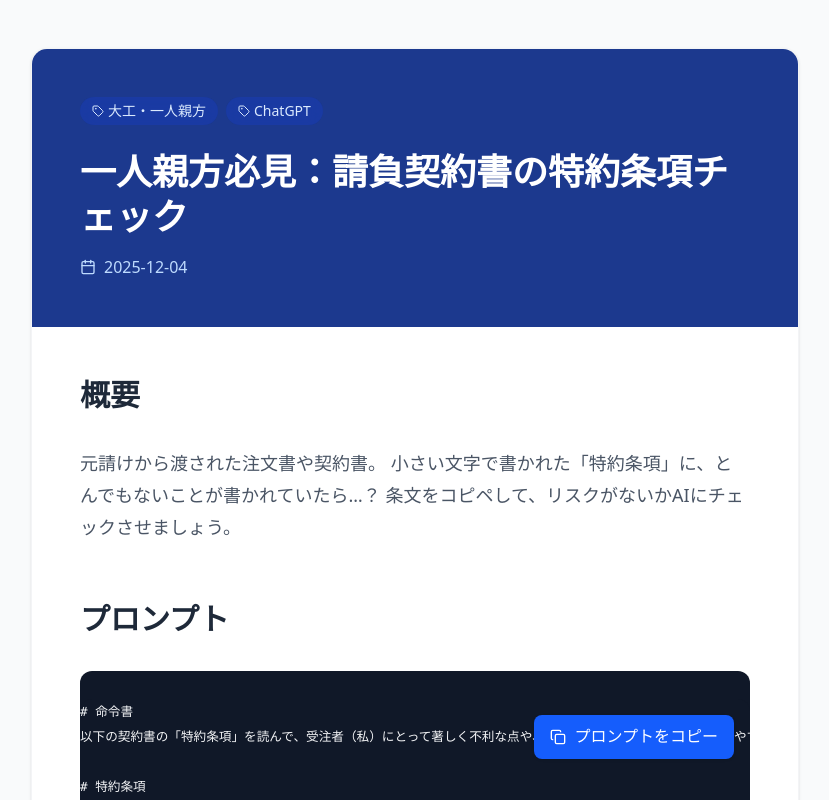
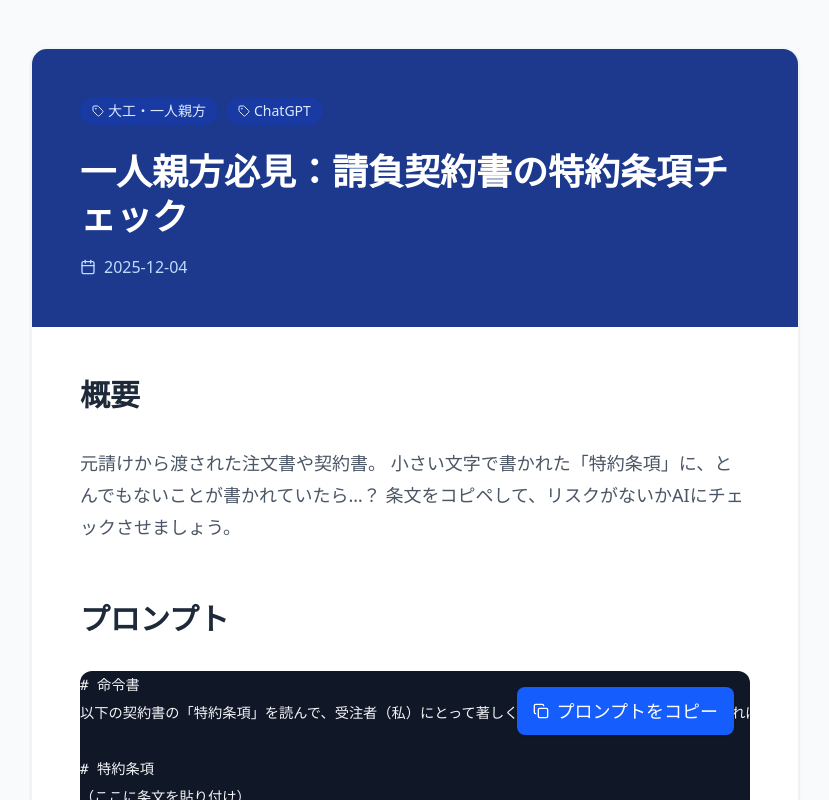
Before and after one commit to nogutaku1/gemba-recipe, a Next.js app: page /recipe/carpenter-contract-check in a window 1280 px wide. Shown: the top 800 px of the page, without its empty margins (225-1054 px from the left). Built offline with nearby package versions, Linux system fonts and the light colour scheme.

Commit message:
Fix hydration errors by refactoring ReactMarkdown components

```diff
--- a/app/recipe/[slug]/page.tsx
+++ b/app/recipe/[slug]/page.tsx
@@ -53,26 +53,33 @@ export default async function Post({ params }: { params: Promise<{ slug: string
                 <div className="p-8 md:p-12 prose prose-lg max-w-none prose-headings:text-gray-800 prose-p:text-gray-600 prose-a:text-blue-600 hover:prose-a:text-blue-700 prose-pre:bg-gray-900 prose-pre:p-0 prose-pre:rounded-xl">
                     <ReactMarkdown
                         components={{
-                            code({ node, inline, className, children, ...props }: any) {
-                                const match = /language-(\w+)/.exec(className || '');
-                                const codeText = String(children).replace(/\n$/, '');
+                            pre: ({ children, ...props }) => {
+                                // Extract code text from the code element (children)
+                                // children is typically a <code> element with the text as its child
+                                const codeElement = children as React.ReactElement;
+                                const codeText = (codeElement?.props as any)?.children || '';
 
-                                if (!inline) {
                                 return (
                                     <div className="relative group my-6">
                                         <div className="absolute right-4 top-4 z-10">
-                                                <CopyButton text={codeText} />
+                                            <CopyButton text={String(codeText).replace(/\n$/, '')} />
                                         </div>
-                                            <pre className={`${className} p-6 pt-16 bg-gray-900 rounded-xl overflow-x-auto text-gray-100`}>
-                                                <code className={className} {...props}>
+                                        <pre {...props} className="p-6 pt-16 bg-gray-900 rounded-xl overflow-x-auto text-gray-100">
                                             {children}
-                                                </code>
                                         </pre>
                                     </div>
                                 );
+                            },
+                            code({ node, inline, className, children, ...props }: any) {
+                                if (inline) {
+                                    return (
+                                        <code className="bg-gray-100 text-gray-800 px-1.5 py-0.5 rounded text-sm font-mono" {...props}>
+                                            {children}
+                                        </code>
+                                    );
                                 }
                                 return (
-                                    <code className="bg-gray-100 text-gray-800 px-1.5 py-0.5 rounded text-sm font-mono" {...props}>
+                                    <code className={className} {...props}>
                                         {children}
                                     </code>
                                 );
```
Lines whose indentation alone changed are shown as unchanged.
